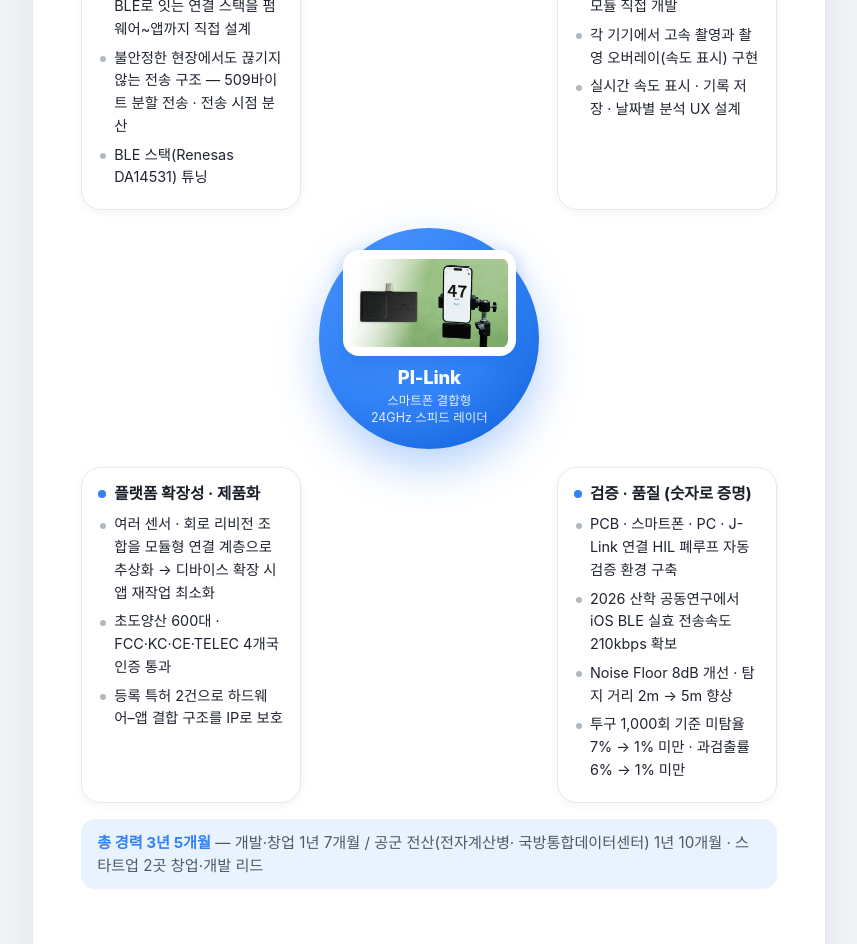
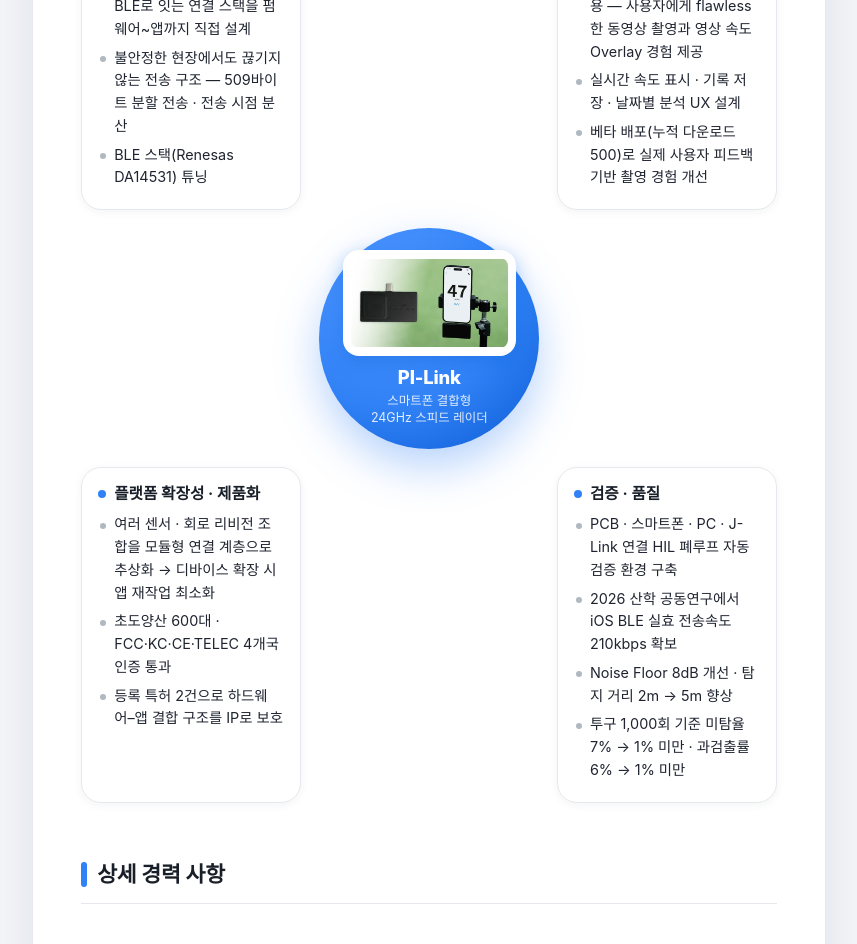
Before and after one commit to caiquetech-dev/dev_personal, a Next.js app in the folder kevin_CV/: page /career in a window 1280 px wide. Shown: the part 500-1444 px from the top of the page, without its empty margins (211-1068 px from the left). Built offline with nearby package versions, Linux system fonts and the light colour scheme; a web font is replaced by a local one.

Commit message:
🍞 토스트! 경력기술서 다듬기 완료 — 국방통합데이터센터 경력 투입, 총경력 줄 삭제, 카메라 문구 '직접 개발'→'flawless 촬영·Overlay', humanize light로 연결어미 쉼표 2건 제거(등급 B)

```diff
--- a/kevin_CV/app/career/page.tsx
+++ b/kevin_CV/app/career/page.tsx
@@ -18,14 +18,14 @@
     dir: "45",
     title: "앱 · 카메라 경험 (Kotlin / Swift)",
     items: [
-      "Kotlin(Android) · Swift(iOS) 네이티브 카메라 모듈 직접 개발",
-      "각 기기에서 고속 촬영과 촬영 오버레이(속도 표시) 구현",
+      "Kotlin(Android) · Swift(iOS) 카메라 기능 활용 — 사용자에게 flawless한 동영상 촬영과 영상 속도 Overlay 경험 제공",
       "실시간 속도 표시 · 기록 저장 · 날짜별 분석 UX 설계",
+      "베타 배포(누적 다운로드 500)로 실제 사용자 피드백 기반 촬영 경험 개선",
     ],
   },
   {
     dir: "135",
-    title: "검증 · 품질 (숫자로 증명)",
+    title: "검증 · 품질",
     items: [
       "PCB · 스마트폰 · PC · J-Link 연결 HIL 폐루프 자동 검증 환경 구축",
       "2026 산학 공동연구에서 iOS BLE 실효 전송속도 210kbps 확보",
@@ -117,6 +117,22 @@
   },
 ];
 
+const MILITARY: Project[] = [
+  {
+    no: "①",
+    title: "군 서버 체계 운영 및 배포",
+    overview:
+      "국방통합데이터센터 제2센터 서버체계 관제병으로 복무하며 Linux/UNIX CLI 환경에서 육·해·공군 WEB/WAS 서버 운영을 지원",
+    role: "서버 관제 및 배포 담당 (공군 전자계산병)",
+    actions: [
+      "서버 로그를 매일 압축·보관하는 정기 작업 수행",
+      "쉘 스크립트를 활용해 WAS 서버 재기동 자동화",
+      "각 군 개발대에서 전달받은 변경사항을 운영 절차에 따라 실 서버에 배포",
+    ],
+    results: [],
+  },
+];
+
 const CAIQUETECH: Project[] = [
   {
     no: "①",
@@ -127,7 +143,7 @@
     role: "메인 개발자 (펌웨어 · 통신 · Android/iOS 앱 전 구간)",
     actions: [
       "STM32F373 MCU 펌웨어: DMA/Ring Buffer 기반 20kHz 도플러 신호 수집, Delta 무손실·ADPCM 손실 압축 구현",
-      "Kotlin(Android) · Swift(iOS) 네이티브 카메라 모듈 직접 구현 — 각 기기에서 고속 촬영 · 촬영 오버레이 지원, 실시간 속도 표시 · 기록 저장 · 날짜별 분석 UX",
+      "Kotlin(Android) · Swift(iOS) 카메라 기능을 활용해 사용자가 앱에서 flawless한 동영상 촬영과 영상 속도 Overlay를 할 수 있는 촬영 UX 구현, 실시간 속도 표시 · 기록 저장 · 날짜별 분석 설계",
       "멀티 디바이스 대응: 센서·회로 리비전 조합을 모듈형 연결 계층으로 추상화 — 연결 문제를 디바이스별이 아닌 계층으로 해결",
       "UI/UX: 측정 중에도 한눈에 읽히는 실시간 화면 구조 설계, 오프라인 현장(구장·전시회)에서 네트워크 없이 동작하도록 로컬 저장·분석 구조 적용",
     ],
@@ -158,7 +174,7 @@
 const TECH_STACK = [
   [
     "Mobile",
-    "Kotlin (Android 네이티브 모듈), Swift (iOS 네이티브 모듈), Dart 앱 개발 (2024년~현재)",
+    "Kotlin (Android) · Swift (iOS) 카메라·영상 기능, Dart 앱 개발 (2024년~현재)",
   ],
   [
     "연결/기기",
@@ -176,8 +192,8 @@
 
 const MOTIVATION = [
   "“앱이 하드웨어를 직접 제어해본 개발자”라는 경력이 토스플레이스와 정확히 맞습니다. POS·단말처럼 디바이스 사이의 연결 UX와 연결 안정성을 다루는 로컬연결 Team의 문제(불안정한 링크에서도 끊기지 않는 연결)는 제가 PI-Link에서 BLE·펌웨어·앱 전 구간을 책임지며 풀어온 문제와 동일합니다.",
-  "OS·펌웨어와의 협업, 멀티플랫폼 SDK — MCU 펌웨어를 직접 쓰고 BLE 스택을 튜닝하면서, 앱 한 쪽만 바꾸면 안 되는 문제가 어떻게 전체 성능을 좌우하는지 체감했습니다. 문제를 계층으로 나눠 원인 분리·검증하는 방식(HIL·자동화)을 몸에 익혔습니다.",
-  "품질과 안정성에 대한 끈질긴 책임감: 미탐율 7%→1% 수준의 개선을 “끝까지” 추적했고, 검증 결과를 숫자로 공유하는 방식으로 팀의 판단 근거를 만들겠습니다. Kotlin 기반 코드베이스의 품질·생산성 개선과 TDS를 활용한 인터랙션 구현은 빠르게 학습해 기여하겠습니다.",
+  "OS·펌웨어와의 협업, 멀티플랫폼 SDK - MCU 펌웨어를 직접 쓰고 BLE 스택을 튜닝하면서 앱 한 쪽만 바꾸면 안 되는 문제가 어떻게 전체 성능을 좌우하는지 체감했습니다. 문제를 계층으로 나눠 원인 분리·검증하는 방식(HIL·자동화)을 몸에 익혔습니다.",
+  "품질과 안정성에 대한 끈질긴 책임감: 미탐율 7%→1% 수준의 개선을 “끝까지” 추적했고 검증 결과를 숫자로 공유하는 방식으로 팀의 판단 근거를 만들겠습니다. Kotlin 기반 코드베이스의 품질·생산성 개선과 TDS를 활용한 인터랙션 구현은 빠르게 학습해 기여하겠습니다.",
 ];
 
 function ProjectBlock({ project }: { project: Project }) {
@@ -202,6 +218,8 @@
             ))}
           </ul>
         </dd>
+        {project.results.length > 0 ? (
+          <>
             <dt className="career-dt-result">정량적 성과 (임팩트)</dt>
             <dd>
               <ul className="career-list career-list--result">
@@ -210,6 +228,8 @@
                 ))}
               </ul>
             </dd>
+          </>
+        ) : null}
       </dl>
     </div>
   );
@@ -297,11 +317,6 @@
               </section>
             ))}
           </div>
-          <p className="career-total">
-            <strong>총 경력 3년 5개월</strong> — 개발·창업 1년 7개월 / 공군
-            전산(전자계산병· 국방통합데이터센터) 1년 10개월 · 스타트업 2곳
-            창업·개발 리드
-          </p>
         </section>
 
         <section className="career-section">
@@ -319,6 +334,13 @@
             role="개발부 공동대표"
             business="PI-Link(스마트폰 연동 스피드레이더) 제품 개발 (공동 창업 · 기술 담당)"
             projects={CAIQUETECH}
+          />
+          <CompanyBlock
+            name="국방통합데이터센터 제2센터 (국방부)"
+            period="2021.05 ~ 2023.02"
+            role="서버체계 관제병 · 공군 전자계산병"
+            business="Linux/UNIX CLI 환경에서 육·해·공군 WEB/WAS 서버 운영 지원"
+            projects={MILITARY}
           />
         </section>
 
```
Also changed, not shown: 1 other file (tests, documents, lock files or other folders). Lines whose indentation alone changed are shown as unchanged.
